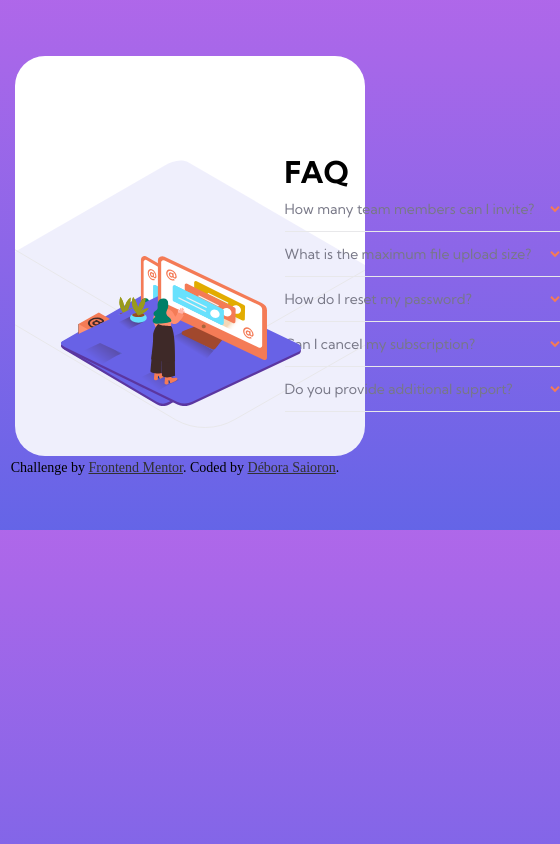
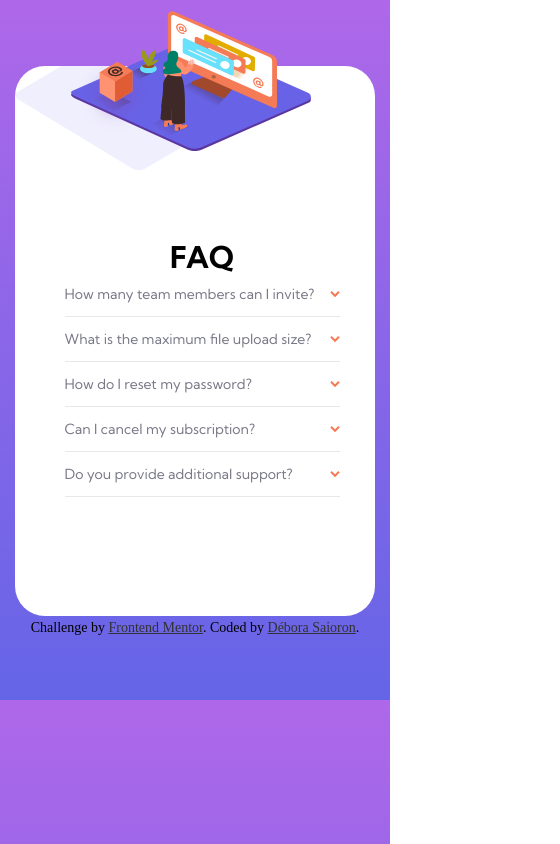
Before and after one commit to saiorond/cartao-de-perguntas-frequentes, a plain HTML site: page index.html in a window 390 px wide. Shown: the whole page, 560 px wide, since content can reach past the window. Drawn offline with Linux system fonts and the light colour scheme.

Commit message:
inserindo imagens

```diff
--- a/style.css
+++ b/style.css
@@ -131,34 +131,42 @@ img {
     color: rgb(50, 50, 50);
 }
 
-@media screen and (max-width:700px) {
+@media (max-width:700px) {
     body {
-        width: 350px;
-        height: 530px;
+        width: auto;
+        height: 700px;
+    }
+
+    .imagem-mulher {
+        height: 140px;
+        width: 240px;
+        top: -330px;
+        left: 70px;
+    }
+
+    .imagem-caixa {
+        height: 70px;
+        width: 70px;
+        top: -280px;
+        left: 80px;
     }
 
     .caixa {
-        width: 350px;
-        right: 20px;
-        margin-left: 30px;
+        background: white url(./images/bg-pattern-mobile.svg) no-repeat;
+        width: 360px;
+        height: 550px;
+        display: flex;
+        align-items: center;
         justify-content: center;
-        align-items: center;
-        background-position: center;
+    }
+
+    .titulo {
+        text-align: center;
+        margin-right: 50px;
     }
 
     .perguntas-e-respostas {
         text-align: center;
-    }
-
-    .imagem-mulher {
-        background: url(./images/illustration-woman-online-mobile.svg) no-repeat;
-        width: 240px;
-        height: 150px;
-        left: 60%;
-        top: -150%;
-    }
-
-    .texto {
-
+        margin-right: 50px;
     }
 }
```
Also changed, not shown: imagens/screencapture-127-0-0-1-5500-index-html-2022-09-13-21_08_11.png (added), imagens/screencapture-127-0-0-1-5500-index-html-2022-09-13-21_08_17.png (added), imagens/screencapture-127-0-0-1-5500-index-html-2022-09-13-21_08_25.png (added), imagens/screencapture-127-0-0-1-5500-index-html-2022-09-13-21_08_32.png (added).
